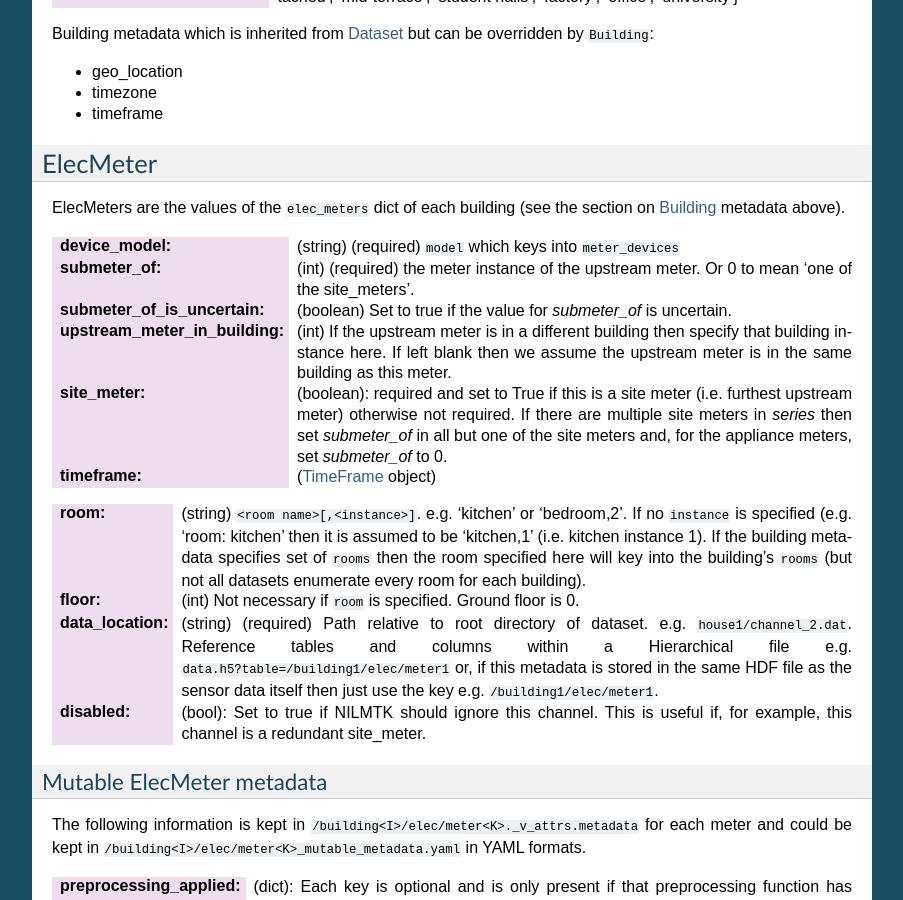
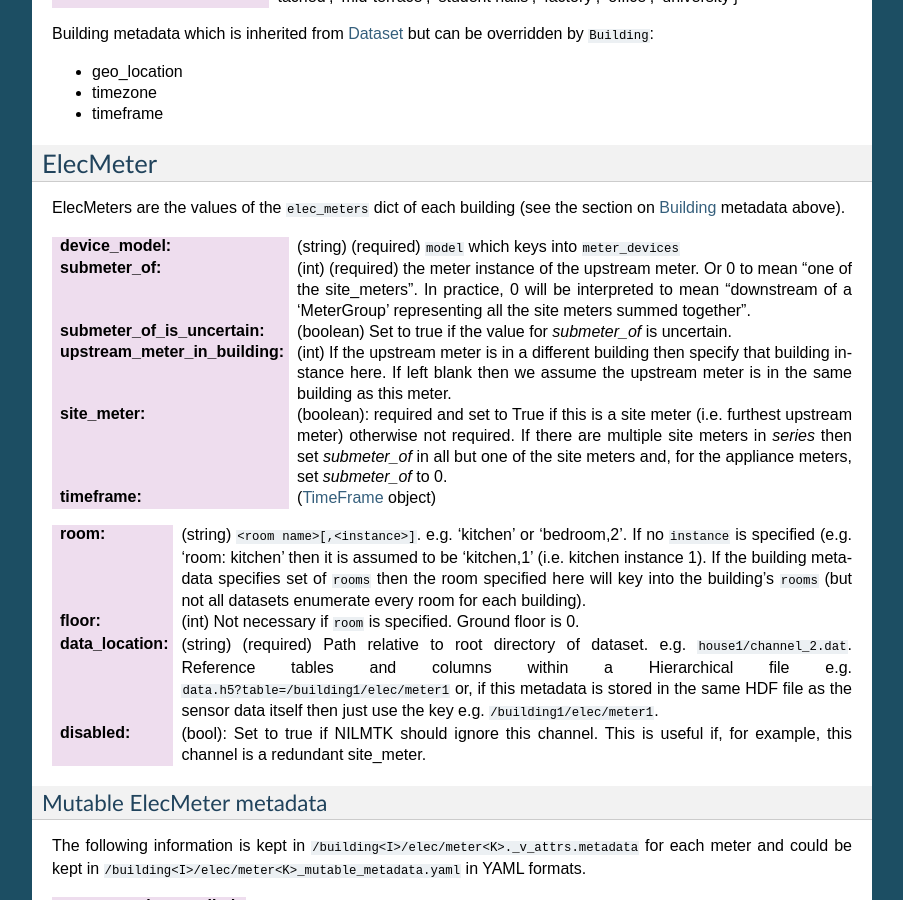
Before and after one commit to nilmtk/nilm_metadata, a Sphinx documentation site: the page built from docs/source/dataset_metadata.rst, in a window 1280 px wide and 900 px high, scrolled down 3106 px. Shown: the whole window, without its empty margins (198-1101 px from the left). Built offline with Sphinx 7.4.7, drawn with Linux system fonts in a browser that asks for light colours.

Commit message:
Making the definition of 'submeter_of=0' a little more explicit.

```diff
--- a/docs/source/dataset_metadata.rst
+++ b/docs/source/dataset_metadata.rst
@@ -215,7 +215,9 @@ section on `Building`_ metadata above).
 
 :device_model: (string) (required) ``model`` which keys into ``meter_devices``
 :submeter_of: (int) (required) the meter instance of the upstream meter.  Or 0
-              to mean 'one of the site_meters'.
+              to mean "one of the site_meters".  In practice, 0 will
+              be interpreted to mean "downstream of a 'MeterGroup'
+              representing all the site meters summed together".
 :submeter_of_is_uncertain: (boolean) Set to true if the value for
                            `submeter_of` is uncertain.
 :upstream_meter_in_building: (int) If the upstream meter is
```
